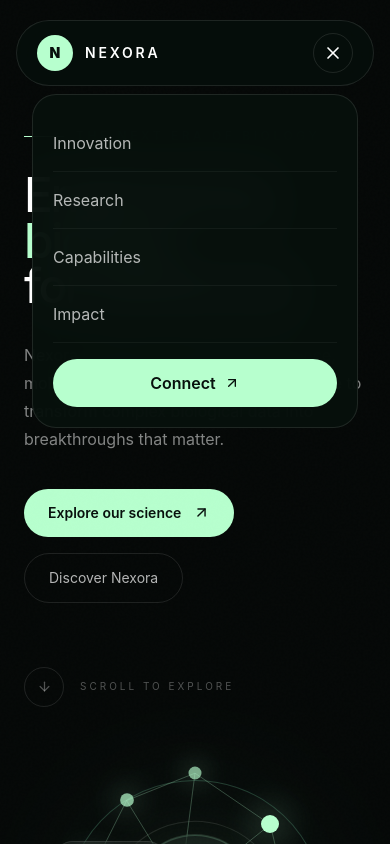
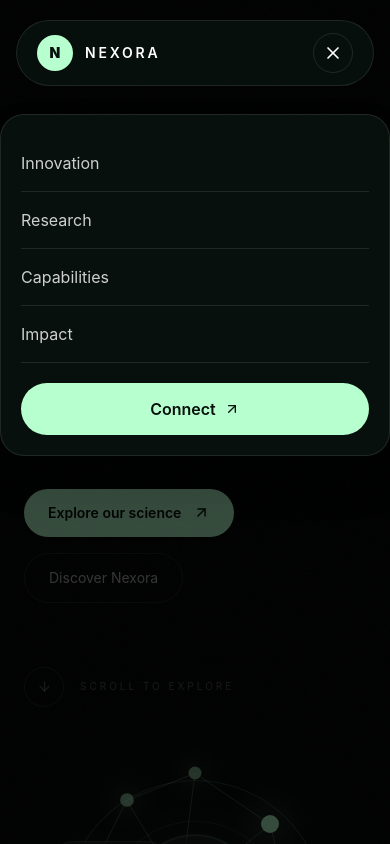
Before and after one commit to bhushanmarathe/Nexora-bio, a React (Vite) app in the folder nexora-bio/: page / in a window 390 px wide. Both pictures are taken after a click on the button "Open navigation". Shown: the top 844 px of the page. Built offline with nearby package versions, Linux system fonts and the light colour scheme.

Commit message:
Mobile view for navbar issue fixed

```diff
--- a/nexora-bio/src/components/Navbar.tsx
+++ b/nexora-bio/src/components/Navbar.tsx
@@ -12,22 +12,31 @@ const navItems = [
 export default function Navbar() {
   const [open, setOpen] = useState(false);
 
+  const closeMenu = () => {
+    setOpen(false);
+  };
+
   return (
+    <>
       <motion.header
         initial={{ y: -30, opacity: 0 }}
         animate={{ y: 0, opacity: 1 }}
         transition={{ duration: 0.7 }}
-      className="fixed left-0 right-0 top-0 z-50 px-4 py-5 md:px-8"
+        className="fixed left-0 right-0 top-0 z-[100] px-4 py-5 md:px-8"
       >
-      <div className="mx-auto flex max-w-7xl items-center justify-between rounded-full border border-white/10 bg-[#07100c]/70 px-5 py-3 backdrop-blur-xl">
-        <a href="#" className="flex items-center gap-3">
+        <div className="mx-auto flex max-w-7xl items-center justify-between rounded-full border border-white/10 bg-[#07100c]/95 px-5 py-3 backdrop-blur-xl">
+          {/* Logo */}
+          <a href="#" onClick={closeMenu} className="flex items-center gap-3">
             <div className="flex h-9 w-9 items-center justify-center rounded-full bg-[#b7ffce] text-[#07100c]">
               <span className="text-sm font-black">N</span>
             </div>
 
-          <span className="text-sm font-semibold tracking-[0.2em]">NEXORA</span>
+            <span className="text-sm font-semibold tracking-[0.2em]">
+              NEXORA
+            </span>
           </a>
 
+          {/* Desktop Navigation */}
           <nav className="hidden items-center gap-8 md:flex">
             {navItems.map((item) => (
               <a
@@ -42,6 +51,7 @@ export default function Navbar() {
             ))}
           </nav>
 
+          {/* Desktop CTA */}
           <a
             href="#contact"
             className="hidden items-center gap-2 rounded-full bg-[#b7ffce] px-5 py-2.5 text-sm font-semibold text-[#07100c] transition hover:scale-105 md:flex"
@@ -50,29 +60,47 @@ export default function Navbar() {
             <ArrowUpRight size={15} />
           </a>
 
+          {/* Mobile Menu Button */}
           <button
-          onClick={() => setOpen(!open)}
+            type="button"
+            onClick={() => setOpen((prev) => !prev)}
             className="flex h-10 w-10 items-center justify-center rounded-full border border-white/10 md:hidden"
-          aria-label="Toggle navigation"
+            aria-label={open ? "Close navigation" : "Open navigation"}
+            aria-expanded={open}
           >
             {open ? <X size={20} /> : <Menu size={20} />}
           </button>
         </div>
 
+        {/* Mobile Navigation */}
         <AnimatePresence>
           {open && (
+            <>
+              {/* Background overlay */}
+              <motion.button
+                type="button"
+                aria-label="Close navigation"
+                initial={{ opacity: 0 }}
+                animate={{ opacity: 1 }}
+                exit={{ opacity: 0 }}
+                onClick={closeMenu}
+                className="fixed inset-0 -z-10 bg-black/70 md:hidden"
+              />
+
+              {/* Mobile Menu Panel */}
               <motion.nav
-            initial={{ opacity: 0, y: -10 }}
-            animate={{ opacity: 1, y: 0 }}
-            exit={{ opacity: 0, y: -10 }}
-            className="mx-4 mt-2 rounded-3xl border border-white/10 bg-[#07100c]/95 p-5 backdrop-blur-xl md:hidden"
+                initial={{ opacity: 0, y: -15, scale: 0.98 }}
+                animate={{ opacity: 1, y: 0, scale: 1 }}
+                exit={{ opacity: 0, y: -15, scale: 0.98 }}
+                transition={{ duration: 0.2 }}
+                className="absolute left-0 right-0 top-full mt-2 rounded-3xl border border-white/10 bg-[#07100c] p-5 shadow-2xl md:hidden"
               >
                 {navItems.map((item) => (
                   <a
                     key={item.label}
                     href={item.href}
-                onClick={() => setOpen(false)}
-                className="block border-b border-white/5 py-4 text-white/70"
+                    onClick={closeMenu}
+                    className="block border-b border-white/10 py-4 text-base text-white/80 transition hover:text-[#b7ffce]"
                   >
                     {item.label}
                   </a>
@@ -80,15 +108,17 @@ export default function Navbar() {
 
                 <a
                   href="#contact"
-              onClick={() => setOpen(false)}
-              className="mt-4 flex items-center justify-center gap-2 rounded-full bg-[#b7ffce] px-5 py-3 font-semibold text-[#07100c]"
+                  onClick={closeMenu}
+                  className="mt-5 flex items-center justify-center gap-2 rounded-full bg-[#b7ffce] px-5 py-3.5 font-semibold text-[#07100c] transition hover:scale-[1.02]"
                 >
                   Connect
                   <ArrowUpRight size={16} />
                 </a>
               </motion.nav>
+            </>
           )}
         </AnimatePresence>
       </motion.header>
+    </>
   );
 }
```
Lines whose indentation alone changed are shown as unchanged.
